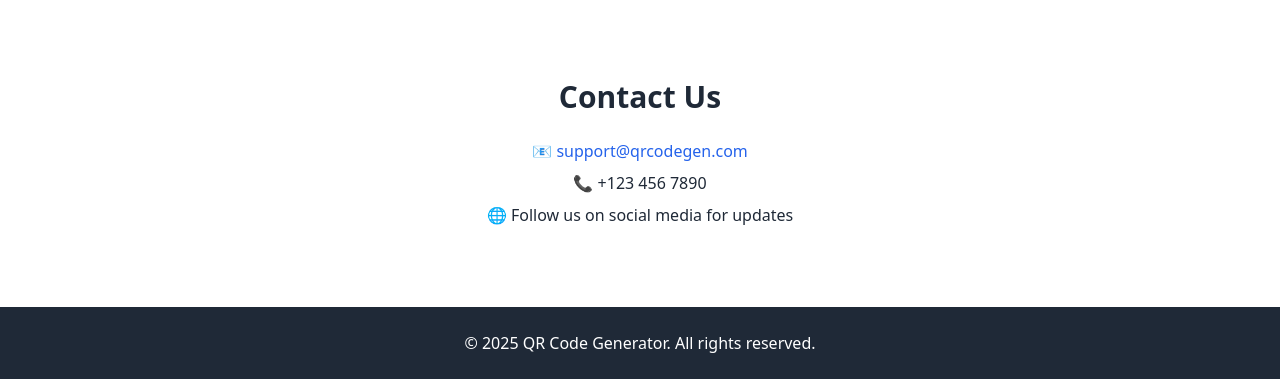
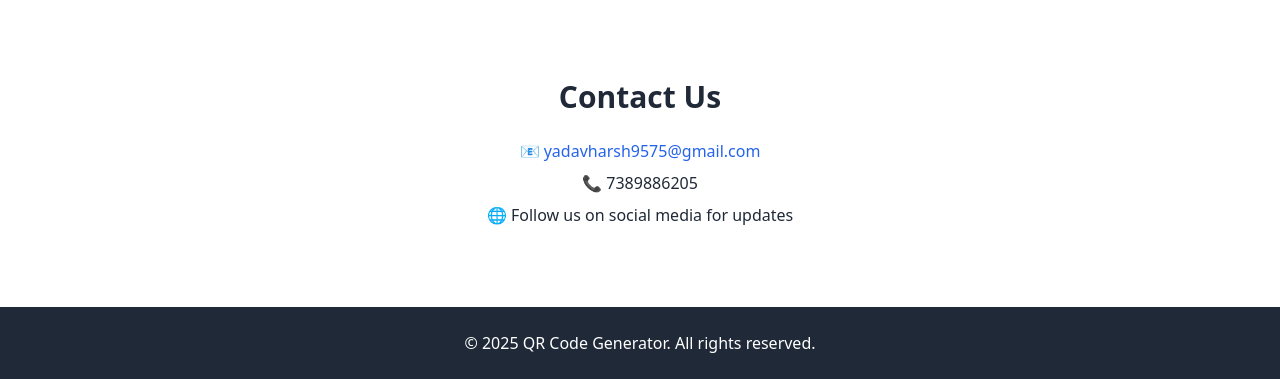
Before and after one commit to yadavharsh555/QR-Code-Generator-, a Flask app: page / in a window 1280 px wide. Shown: the part 855-1234 px from the top of the page. Run offline with Flask 3, Linux system fonts and the light colour scheme; some libraries are stand-ins or nearby versions.

Commit message:
Update index.html UI

```diff
--- a/templates/index.html
+++ b/templates/index.html
@@ -76,8 +76,8 @@
   <!-- Contact Section -->
   <section id="contact" class="py-20 text-center bg-white dark:bg-gray-900">
     <h2 class="text-3xl font-semibold mb-6">Contact Us</h2>
-    <p class="mb-2">📧 <a href="mailto:support@qrcodegen.com" class="text-blue-600 dark:text-blue-400 hover:underline">support@qrcodegen.com</a></p>
-    <p class="mb-2">📞 +123 456 7890</p>
+    <p class="mb-2">📧 <a href="yadavharsh9575@gmail.com" class="text-blue-600 dark:text-blue-400 hover:underline">yadavharsh9575@gmail.com</a></p>
+    <p class="mb-2">📞 7389886205</p>
     <p>🌐 Follow us on social media for updates</p>
   </section>
 
```
